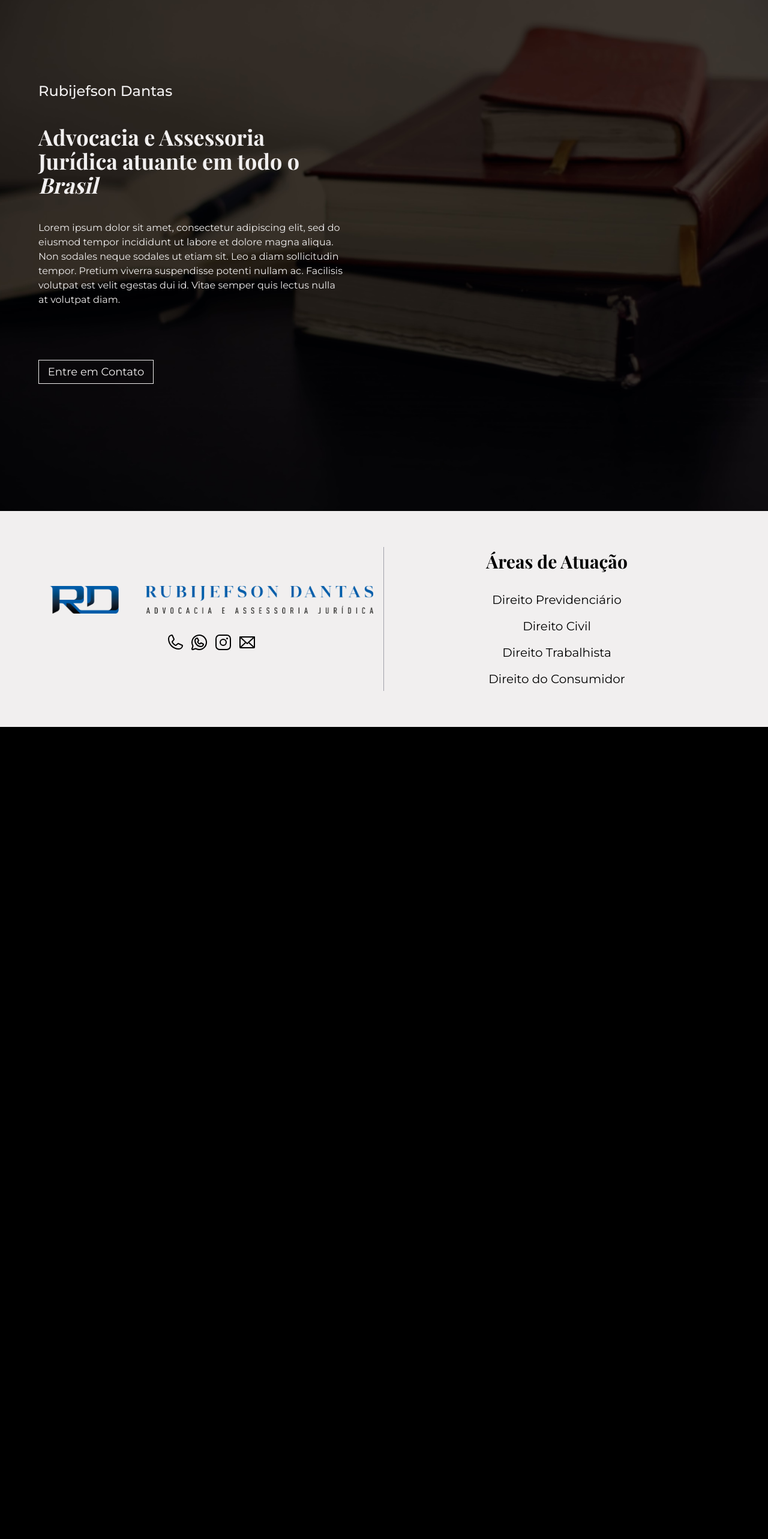
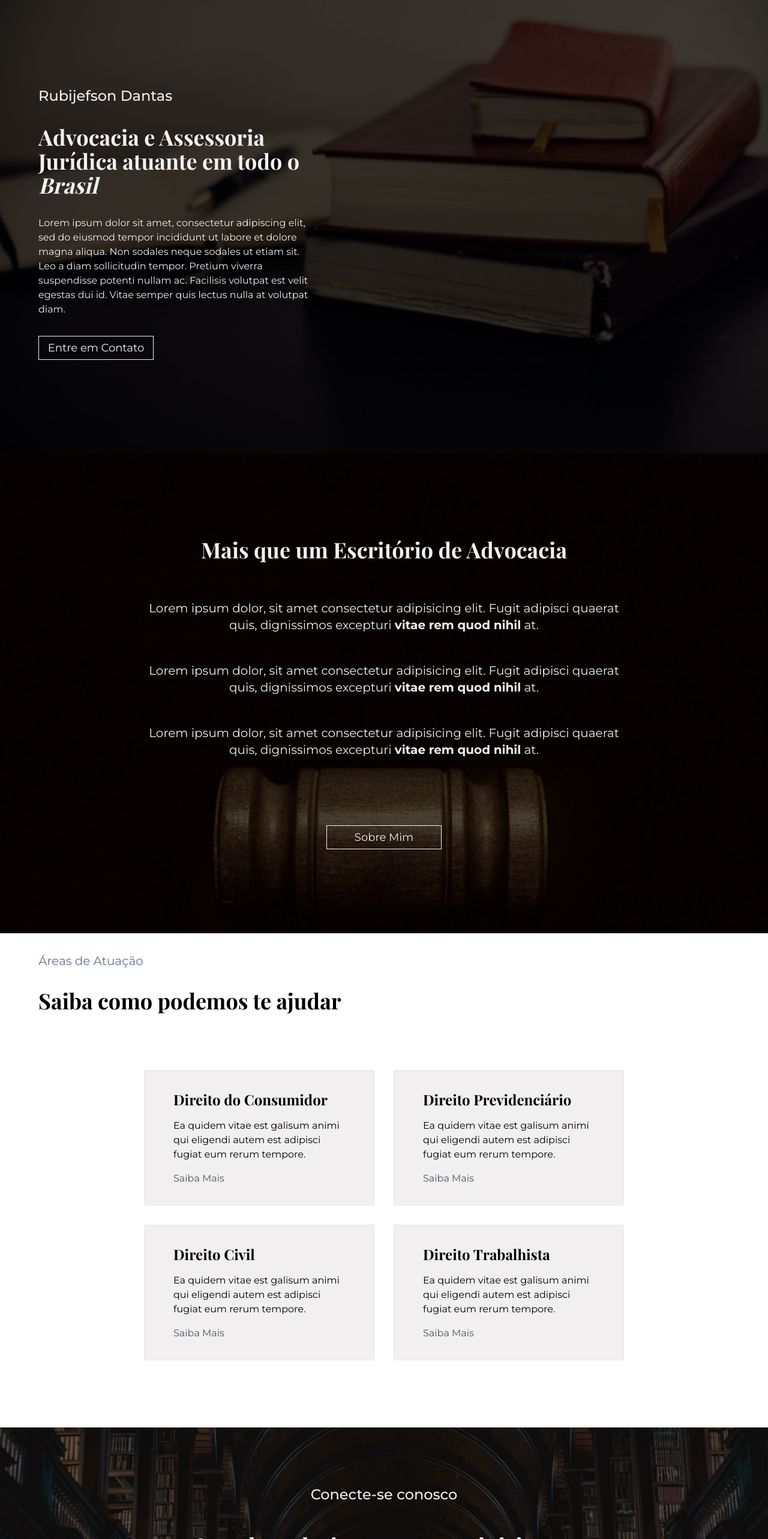
Before and after one commit to guilhermeevencio/lawyer-landing-page, a Next.js app: page / in a window 1280 px wide. Shown: the part 140-2706 px from the top of the page at 60% size. Before the commit the page ends 1352 px from the top, so only its background shows below. Built offline with nearby package versions, Linux system fonts and the light colour scheme.

Commit message:
refactor: responsive design at home page.

```diff
--- a/src/app/components/ContactForm.tsx
+++ b/src/app/components/ContactForm.tsx
@@ -5,9 +5,9 @@ import React from 'react'
 export default function ContactForm() {
   return (
     <div className='form_container'>
-      <h2 className='h2_style_montserrat'>Conecte-se conosco</h2>
+      <h2 className='font-montserrat text-2xl text-offwhite font-medium text-center'>Conecte-se conosco</h2>
       <h1 className='h1_style_playfair w-1/2 text-center'>Grandes relacionamentos se iniciam com uma simples conversa!</h1>
-      <div className='flex flex-1 w-4/6 justify-evenly items-center'>
+      <div className='flex flex-col lg:flex-row lg:w-4/6 justify-evenly items-center gap-8'>
         <div className='social_media_list'>
           <ul>
             <li><Envelope size={24} />{'Email: dantasradv@gmail.com'}</li>
--- a/src/app/components/SpecialityCard.tsx
+++ b/src/app/components/SpecialityCard.tsx
@@ -4,7 +4,7 @@ import Link from 'next/link'
 
 export default function SpecialityCard({ name, description, link }: Speciality) {
   return (
-    <div className='border bg-offwhite w-1/3 flex flex-col gap-4 px-12 py-8'>
+    <div className='border bg-offwhite lg:w-1/3 flex flex-col gap-4 px-12 py-8'>
       <h2 className='font-bold font-playfair_display text-2xl '>{name}</h2>
       <p className='text-md'>{description}</p>
       <Link href={link} className='text-slate-600'>Saiba Mais</Link>
--- a/src/app/layout.tsx
+++ b/src/app/layout.tsx
@@ -22,7 +22,7 @@ export default function RootLayout({
       <body className='main_layout'>
         <Nav />
         {children}
-        <Footer />
+        {/* <Footer /> */}
       </body>
     </html>
   )
--- a/src/app/page.tsx
+++ b/src/app/page.tsx
@@ -8,25 +8,25 @@ import ContactForm from './components/ContactForm'
 
 export default function Home() {
   return (
-    <main className="home_container">
+    <main className='home_container'>
       <header className='home_header_container'>
-        <div className='px-8 pt-16 gap-8 items-center md:items-start md:pt-16 md:px-16 md:w-2/4 md:gap-10 md:h-screen flex flex-col justify-center'>
+        <div className='w-full lg:w-2/5 flex flex-col justify-center lg:justify-start items-center lg:items-start gap-8'>
           <h2 className='h2_style_montserrat'>Rubijefson Dantas</h2>
           <h1 className='h1_style_playfair'>Advocacia e Assessoria Jurídica atuante em todo o <em>Brasil</em></h1>
-        <p className='home_header_text'>Lorem ipsum dolor sit amet, consectetur adipiscing elit, sed do eiusmod tempor incididunt ut labore et dolore magna aliqua.
+          <p className=''>Lorem ipsum dolor sit amet, consectetur adipiscing elit, sed do eiusmod tempor incididunt ut labore et dolore magna aliqua.
             Non sodales neque sodales ut etiam sit. Leo a diam sollicitudin tempor. Pretium viverra suspendisse potenti nullam ac.
             Facilisis volutpat est velit egestas dui id. Vitae semper quis lectus nulla at volutpat diam.</p>
 
-          <Link href='https://wa.me/5586988568195' className='btn_white_text mt-12'>
+          <Link href='https://wa.me/5586988568195' className='btn_white_text'>
             Entre em Contato
           </Link>
         </div>
 
 
       </header>
-      {/* <section className='home_about_section'>
-        <h1 className='h1_style_playfair '>Mais que um Escritório de Advocacia</h1>
-        <div className='w-2/3 flex flex-col gap-12'>
+      <section className='home_about_section'>
+        <h1 className='h1_style_playfair'>Mais que um Escritório de Advocacia</h1>
+        <div className='md:w-2/3 flex flex-col gap-8 md:gap-12'>
           <p className='home_about_text'>Lorem ipsum dolor, sit amet consectetur adipisicing elit. Fugit adipisci quaerat quis, dignissimos excepturi <strong>vitae rem quod nihil</strong> at.</p>
           <p className='home_about_text'>Lorem ipsum dolor, sit amet consectetur adipisicing elit. Fugit adipisci quaerat quis, dignissimos excepturi <strong>vitae rem quod nihil</strong> at.</p>
           <p className='home_about_text'>Lorem ipsum dolor, sit amet consectetur adipisicing elit. Fugit adipisci quaerat quis, dignissimos excepturi <strong>vitae rem quod nihil</strong> at.</p>
@@ -35,12 +35,12 @@ export default function Home() {
       </section>
       <section className='home_specialities_section'>
         <div className='flex items-end justify-between'>
-          <div className='mt-24 flex flex-col justify-between w-full'>
-            <h3 className='mb-12 text-xl text-slate-500'>Áreas de Atuação</h3>
+          <div className='gap-8 flex flex-col md:justify-between w-full'>
+            <h3 className='text-center md:text-left text-xl text-slate-500'>Áreas de Atuação</h3>
             <h1 className='h1_style_playfair text-black text-center'>Saiba como podemos te ajudar</h1>
           </div>
         </div>
-        <div className='flex flex-row flex-wrap gap-8 justify-center my-24'>
+        <div className='flex flex-col md:flex-row flex-wrap gap-8 justify-center my-12 md:my-24'>
           {specalities.map((speciality) => {
             return (
               <SpecialityCard {...speciality}  key={speciality.id} />
@@ -50,7 +50,7 @@ export default function Home() {
       </section>
       <section className='home_contact_section'>
           <ContactForm />
-      </section> */}
+      </section>
     </main>
   )
 }
--- a/src/app/styles/globals.css
+++ b/src/app/styles/globals.css
@@ -10,7 +10,7 @@
 
 .h1_style_playfair { @apply font-playfair_display text-center md:text-left text-2xl md:text-4xl font-bold  }
 
-.h2_style_montserrat { @apply font-montserrat text-2xl text-offwhite font-medium}
+.h2_style_montserrat { @apply w-full font-montserrat text-2xl text-offwhite font-medium text-center md:text-left}
 
 .btn_black_text { @apply border border-black text-black w-48 h-10 flex items-center justify-center text-lg}
 
@@ -28,34 +28,34 @@
 
 /* Footer */
 
-.footer_container { @apply bg-offwhite h-[360px] flex justify-between items-center px-16 }
+/* .footer_container { @apply bg-offwhite h-[360px] flex justify-between items-center px-16 } */
 
-/* Home */
+/* Home Page */
 .home_container { @apply w-full text-offwhite mt-24}
 
-.home_header_container { @apply bg-[url('/home-header-background.jpg')] bg-no-repeat bg-cover bg-center bg-scroll pb-24}
+.home_header_container { @apply bg-[url('/home-header-background.jpg')] bg-no-repeat bg-cover bg-center bg-scroll w-full h-screen flex flex-col gap-8 pt-8 px-8 md:px-16 justify-center }
 
 .home_header_text { @apply text-base text-center md:text-left }
 
-.home_about_section { @apply w-full bg-[url('/about-section-background.png')] bg-no-repeat bg-cover bg-center bg-fixed  text-offwhite text-center flex flex-col justify-center items-center h-screen gap-16 pb-36}
+.home_about_section { @apply w-full bg-[url('/about-section-background.png')] bg-no-repeat bg-cover bg-center bg-fixed  text-offwhite text-center flex flex-col justify-center items-center md:h-screen p-8 gap-8 md:gap-16}
 
 .home_about_text { @apply text-xl text-offwhite }
 
-.home_specialities_section { @apply bg-white text-black px-16 pb-4 }
+.home_specialities_section { @apply bg-white text-black p-8 md:px-16 pb-4 }
 
 /*Form Section */
-.home_contact_section { @apply h-screen bg-[url('/contact-form-background.png')] bg-no-repeat bg-cover bg-center }
+.home_contact_section { @apply bg-[url('/contact-form-background.png')] bg-no-repeat bg-cover bg-center }
 
-.form_container { @apply flex flex-col p-24 justify-center items-center gap-16 }
+.form_container { @apply py-24 flex flex-col items-center gap-12}
 
-.social_media_list { @apply flex}
+.social_media_list { @apply flex }
 
-.social_media_list li { @apply flex gap-1}
+.social_media_list li { @apply flex gap-1 }
 
 .social_media_list ul {@apply flex flex-col gap-4}
 
-.form_style { @apply flex flex-col gap-4 w-2/5 }
+.form_style { @apply flex flex-col gap-4 w-full lg:w-2/5 }
 
-.form_style input, textarea { @apply border border-offwhite bg-transparent}
+.form_style input, textarea { @apply border border-offwhite bg-transparent w-full}
 
-.form_style textarea { @apply h-32 }
+.form_style textarea { @apply h-32 w-full }
```
Lines whose indentation alone changed are shown as unchanged.
